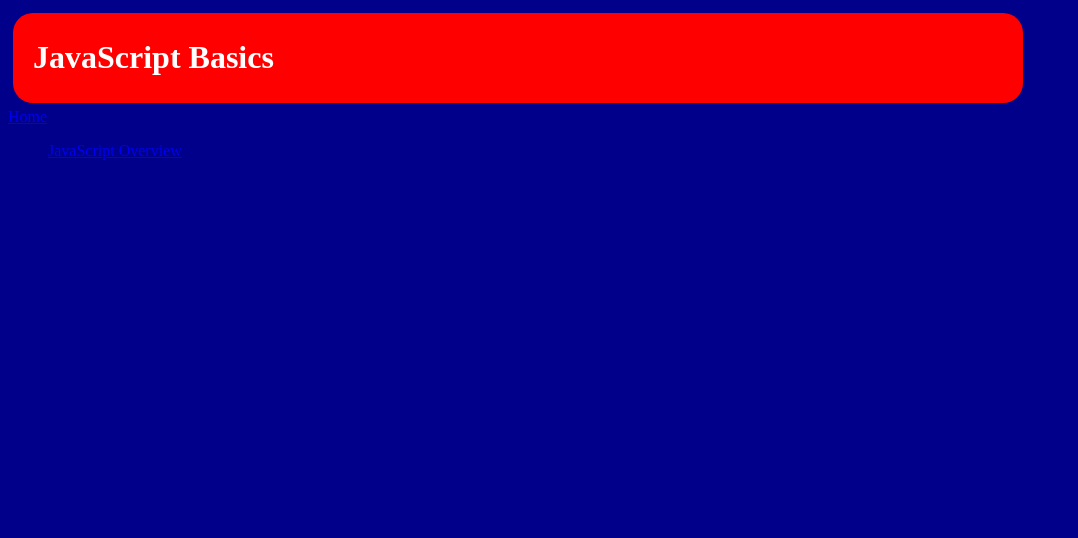
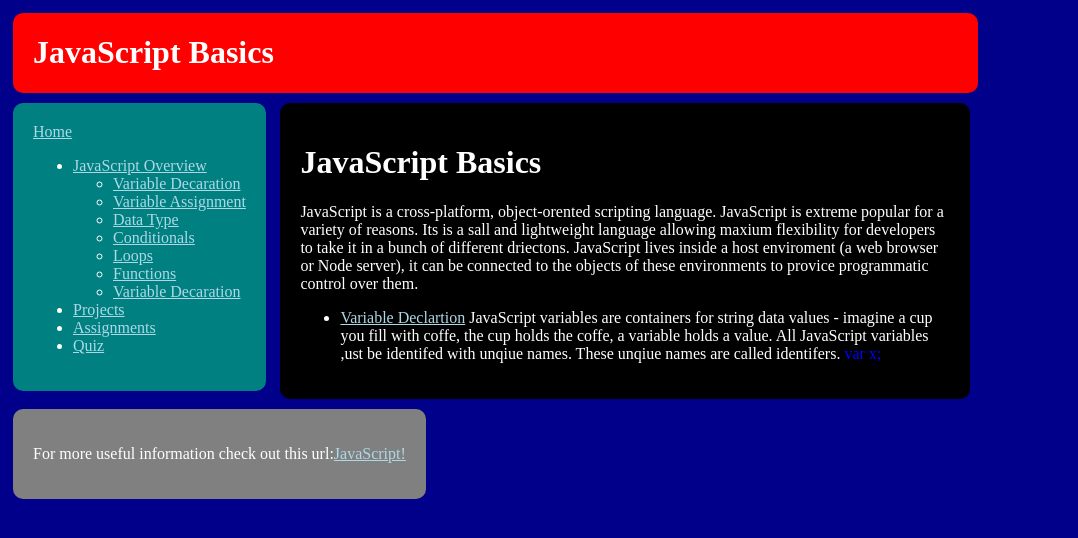
Before and after one commit to lormanlau/Javascript-Basics, a plain HTML site: page index.html in a window 1280 px wide. Shown: the whole page, without its empty margins (0-1078 px from the left). Drawn offline with Linux system fonts and the light colour scheme.

Commit message:
Added Navbar footer and main content area

```diff
--- a/index.html
+++ b/index.html
@@ -11,8 +11,35 @@
 <div id="navbar">
 	<a href="#">Home</a>
 	<ul>
-		<a href="#">JavaScript Overview</a>
+		<li><a href="#">JavaScript Overview</a>
+			<ul>
+				<li><a href="#">Variable Decaration</a></li>
+				<li><a href="#">Variable Assignment</a></li>
+				<li><a href="#">Data Type</a></li>
+				<li><a href="#">Conditionals</a></li>
+				<li><a href="#">Loops</a></li>
+				<li><a href="#">Functions</a></li>
+				<li><a href="#">Variable Decaration</a></li>
+			</ul>
+		</li>
+		<li><a href="#">Projects</a></li>
+		<li><a href="#">Assignments</a></li>
+		<li><a href="#">Quiz</a></li>
+
 	</ul>
+</div>
+
+<div id="main_content">
+	<h1>JavaScript Basics</h1>
+	<p>JavaScript is a cross-platform, object-orented scripting language. JavaScript is extreme popular for a variety of reasons. Its is a sall and lightweight language allowing maxium flexibility for developers to take it in a bunch of different driectons. JavaScript lives inside a host enviroment (a web browser or Node server), it can be connected to the objects of these environments to provice programmatic control over them.</p>
+	<ul>
+		<li>
+			<a href="#">Variable Declartion</a> JavaScript variables are containers for string data values - imagine a cup you fill with coffe, the cup holds the coffe, a variable holds a value. All JavaScript variables ,ust be identifed with unqiue names. These unqiue names are called identifers. <span>var x;</span>
+		</li>
+	</ul>
+</div>
+<div id="footer">
+	<p>For more useful information check out this url:<a href="#">JavaScript!</a></p>
 </div>
 </body>
 </html>
--- a/style.css
+++ b/style.css
@@ -1,14 +1,35 @@
 body {
 	background-color: #00008B;
+	width: 970px;
+}
+div {
+	padding: 20px;
+	vertical-align: top;
+	display: inline-block;
+	margin: 5px;
+	border-radius: 10px;
+	color: white;
+}
+span {
+	color: blue;
+}
+a{
+	color: lightblue;
 }
 #header {
 	background: red;
-	width: 970px;
+	width: 925px;
 	height: 25%;
-	border-radius: 20px;
-	color: white;
-	padding: 5px 20px;
-	display: inline-block;
-	vertical-align: top;
-	margin:5px;
+	padding: 0px 20px;
 }
+#navbar {
+	background:teal;
+	width: 22%;
+}
+#main_content {
+	background-color: black;
+	width: 67%;
+}
+#footer {
+	background-color: gray;
+}
```
